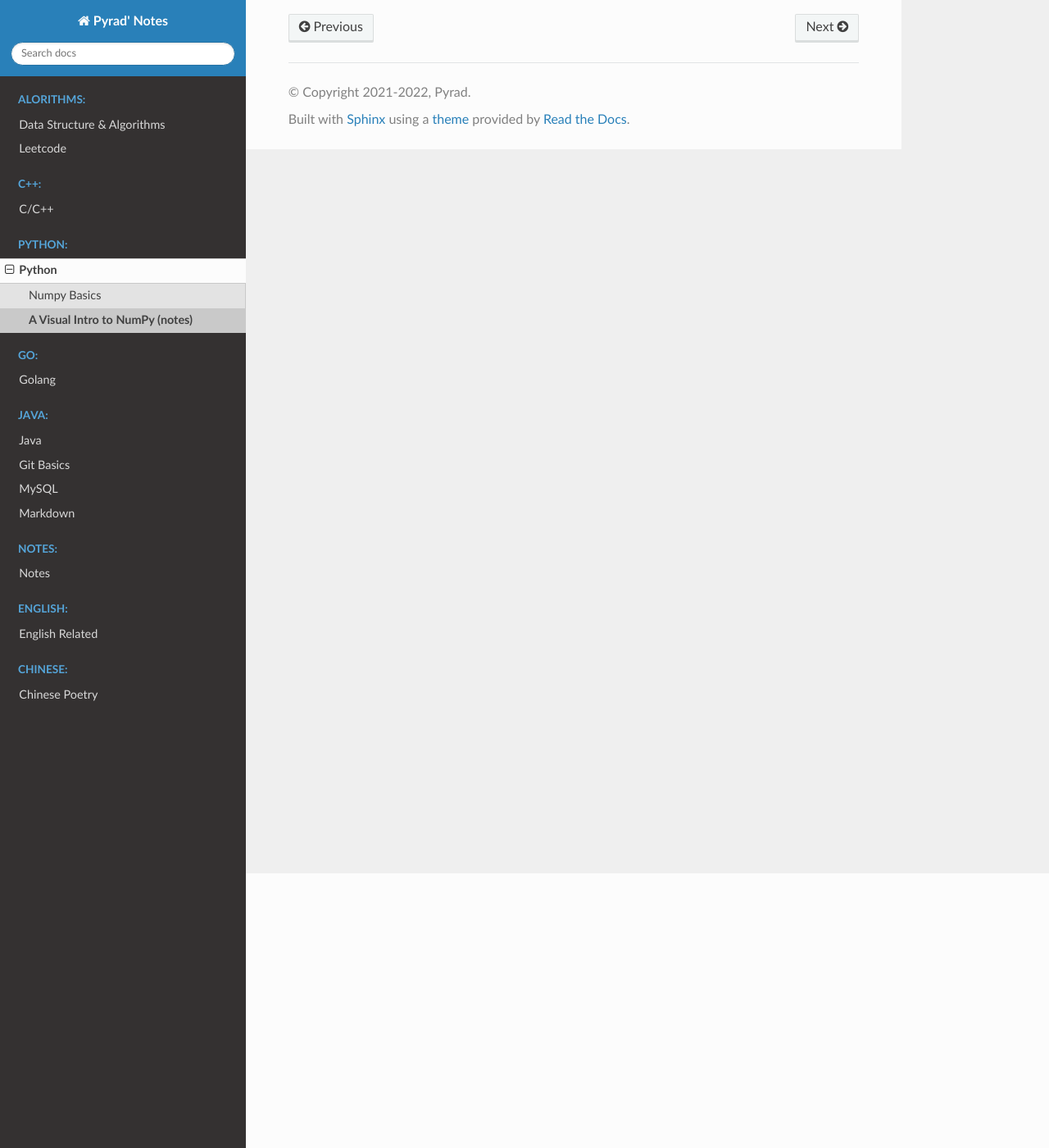
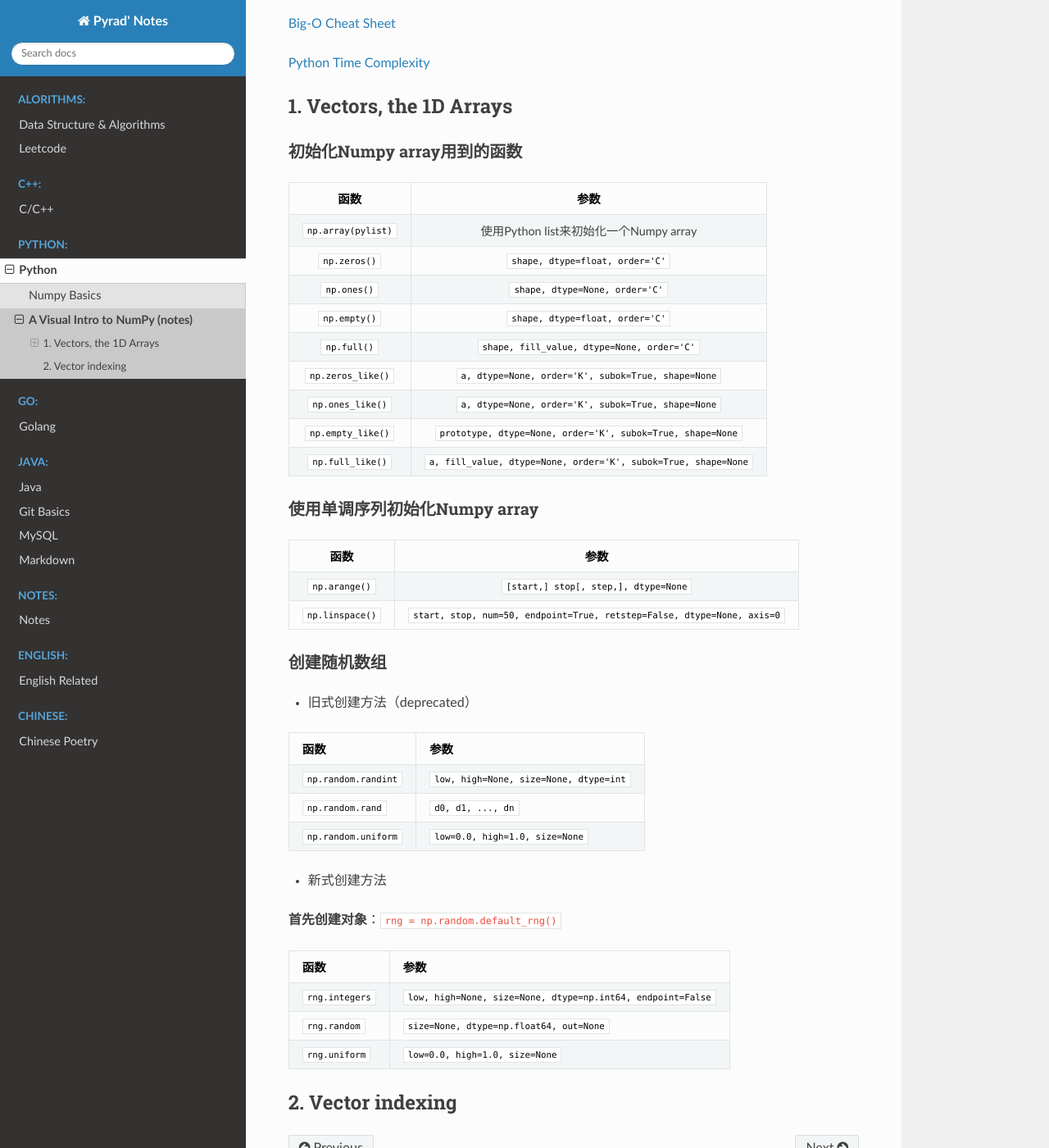
Before and after one commit to Pyrad/pyradnotes, a Sphinx documentation site: the page built from source/Python/NumpyVisualIntro.md, in a window 1280 px wide and 1400 px high, scrolled down 335 px. Shown: the whole window at 82% size. Built offline with Sphinx 7.4.7 and the Read the Docs theme 2.0.0, drawn with Linux system fonts in a browser that asks for light colours.

Commit message:
Finished the 1st chapter of Numpy Illustrated
Finished the 1st chapter of Numpy Illustrated: The Visual Guide to
Numpy

```diff
--- a/source/Python/NumpyVisualIntro.md
+++ b/source/Python/NumpyVisualIntro.md
@@ -7,3 +7,64 @@ Chinese version can be found at [**Numpy和数据展示的可视化介绍**](htt
 
 
 Also, it takes some notes for another article [NumPy Illustrated: The Visual Guide to NumPy](https://medium.com/better-programming/numpy-illustrated-the-visual-guide-to-numpy-3b1d4976de1d), and the a Chinese version of it can be found at [**图解 | NumPy可视化指南**](https://www.yanxishe.com/TextTranslation/3198), another version is at [**一图胜千言，超形象图解NumPy教程！**](https://zhuanlan.zhihu.com/p/504917890)
+
+
+
+[Big-O Cheat Sheet](https://www.bigocheatsheet.com/)
+
+[Python Time Complexity](https://wiki.python.org/moin/TimeComplexity)
+
+
+
+## 1. Vectors, the 1D Arrays
+
+### 初始化**Numpy array**用到的函数
+
+|        函数        |                             参数                             |
+| :----------------: | :----------------------------------------------------------: |
+| `np.array(pylist)` |            使用Python list来初始化一个Numpy array            |
+|    `np.zeros()`    |               `shape, dtype=float, order='C'`                |
+|    `np.ones()`     |                `shape, dtype=None, order='C'`                |
+|    `np.empty()`    |               `shape, dtype=float, order='C'`                |
+|    `np.full()`     |          `shape, fill_value, dtype=None, order='C'`          |
+| `np.zeros_like()`  |      `a, dtype=None, order='K', subok=True, shape=None`      |
+|  `np.ones_like()`  |      `a, dtype=None, order='K', subok=True, shape=None`      |
+| `np.empty_like()`  |  `prototype, dtype=None, order='K', subok=True, shape=None`  |
+|  `np.full_like()`  | `a, fill_value, dtype=None, order='K', subok=True, shape=None` |
+
+
+
+### 使用单调序列初始化Numpy array
+
+|      函数       |                             参数                             |
+| :-------------: | :----------------------------------------------------------: |
+|  `np.arange()`  |             `[start,] stop[, step,], dtype=None`             |
+| `np.linspace()` | `start, stop, num=50, endpoint=True, retstep=False, dtype=None, axis=0` |
+
+
+
+### 创建随机数组
+
+- 旧式创建方法（deprecated）
+
+| 函数                | 参数                                   |
+| ------------------- | -------------------------------------- |
+| `np.random.randint` | `low, high=None, size=None, dtype=int` |
+| `np.random.rand`    | `d0, d1, ..., dn`                      |
+| `np.random.uniform` | `low=0.0, high=1.0, size=None`         |
+
+- 新式创建方法
+
+**首先创建对象**：`rng = np.random.default_rng()`
+
+| 函数           | 参数                                                        |
+| -------------- | ----------------------------------------------------------- |
+| `rng.integers` | `low, high=None, size=None, dtype=np.int64, endpoint=False` |
+| `rng.random`   | `size=None, dtype=np.float64, out=None`                     |
+| `rng.uniform`  | `low=0.0, high=1.0, size=None`                              |
+
+
+
+
+
+## 2. Vector indexing
```
